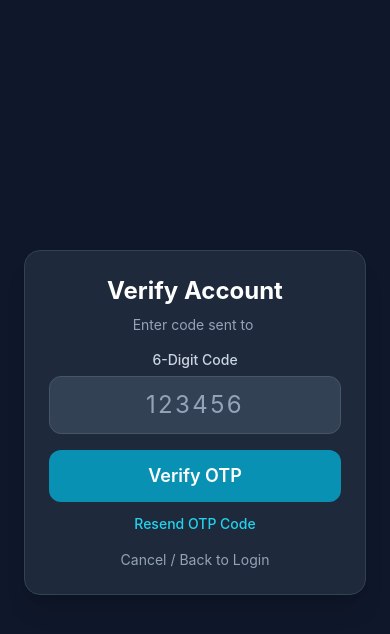
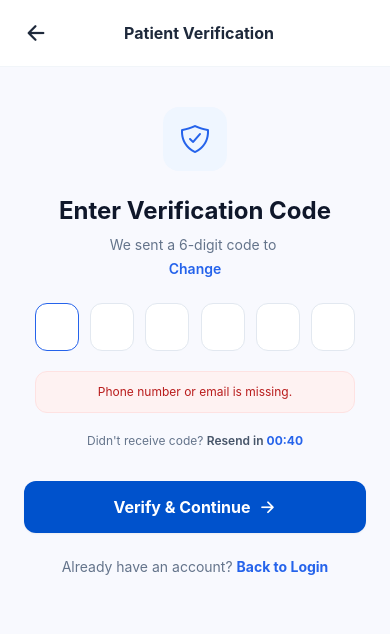
Before and after one commit to Rashmini-Kavindya/MediQueue, a React Native app in the folder mobile-app/: screen /Otp in a window 390 px wide. Shown: the top 634 px of the page. Built offline with nearby package versions, Linux system fonts and the light colour scheme; no server answers; what expo-web-browser would draw is missing.

Commit message:
feat(auth): handle OTP verification UI and timer logic

```diff
--- a/mobile-app/src/screens/auth/OtpScreen.jsx
+++ b/mobile-app/src/screens/auth/OtpScreen.jsx
@@ -1,98 +1,260 @@
-import React, { useState } from 'react';
-import { View, Text, TextInput, TouchableOpacity, ActivityIndicator, Alert } from 'react-native';
+import React, { useState, useRef, useEffect, useContext } from 'react';
+import {
+  View,
+  Text,
+  TextInput,
+  TouchableOpacity,
+  ActivityIndicator,
+} from 'react-native';
+import { SafeAreaView } from 'react-native-safe-area-context';
+import { Ionicons } from '@expo/vector-icons';
+import { useTranslation } from 'react-i18next';
 import api from '../../services/api';
+import { AuthContext } from '../../context/AuthContext';
+
+const RESEND_SECONDS = 45;
+const EMPTY_OTP = ['', '', '', '', '', ''];
 
 export default function OtpScreen({ route, navigation }) {
-  const { email, phone, debugOtp } = route.params || {};
-  const [otp, setOtp] = useState(debugOtp || '');
+  const { t } = useTranslation();
+  const { loginWithToken } = useContext(AuthContext);
+  const { phone, email, debugOtp, otpSent, sentTo: sentToParam, role } = route.params || {};
+
+  const [otp, setOtp] = useState(EMPTY_OTP);
+  const [focusedIndex, setFocusedIndex] = useState(0);
   const [loading, setLoading] = useState(false);
+  const [timer, setTimer] = useState(RESEND_SECONDS);
+  const [error, setError] = useState('');
+  const [devCode, setDevCode] = useState(debugOtp || '');
+  const [sentTo, setSentTo] = useState(sentToParam || '');
+  const inputRefs = useRef([]);
+  const initialRequestDone = useRef(false);
+  const submitting = useRef(false);
 
-  const handleVerifyOtp = async () => {
-    if (!otp || otp.length < 4) {
-      Alert.alert('Error', 'Please enter a valid OTP code');
+  const isCaregiver = role === 'caregiver';
+  const headerTitle = isCaregiver
+    ? t('caregiver_verification', 'Caregiver Verification')
+    : t('patient_verification', 'Patient Verification');
+
+  const formatPhoneNumber = (num) => {
+    if (!num) return '';
+    if (num.length >= 10) {
+      return `${num.slice(0, 3)} ${num.slice(3, 5)} •••• ${num.slice(-3)}`;
+    }
+    return num;
+  };
+
+  const maskEmail = (mail) => {
+    if (!mail || !mail.includes('@')) return '';
+    const [name, domain] = mail.split('@');
+    return `${name[0]}***@${domain}`;
+  };
+
+  const destination = sentTo || maskEmail(email) || formatPhoneNumber(phone);
+
+  const requestOtp = async () => {
+    const res = await api.post('/auth/send-otp', { email, phone });
+    setDevCode(res.data?.debugOtp || '');
+    if (res.data?.sentTo) setSentTo(res.data.sentTo);
+  };
+
+  useEffect(() => {
+    if (initialRequestDone.current) return;
+    initialRequestDone.current = true;
+
+    if (otpSent || debugOtp) return;
+
+    if (!phone && !email) {
+      setError(t('contact_missing', 'Phone number or email is missing.'));
       return;
     }
 
+    (async () => {
+      try {
+        await requestOtp();
+      } catch (err) {
+        setError(
+          err.response?.data?.message || t('resend_failed', 'Failed to send OTP code.')
+        );
+      }
+    })();
+  }, []);
+
+  useEffect(() => {
+    if (timer <= 0) return undefined;
+    const interval = setInterval(() => setTimer((prev) => prev - 1), 1000);
+    return () => clearInterval(interval);
+  }, [timer]);
+
+  const handleOtpChange = (value, index) => {
+    const digit = value.replace(/\D/g, '').slice(-1);
+    const newOtp = [...otp];
+    newOtp[index] = digit;
+    setOtp(newOtp);
+
+    if (digit && index < 5) {
+      inputRefs.current[index + 1]?.focus();
+    }
+  };
+
+  const handleKeyPress = (e, index) => {
+    if (e.nativeEvent.key === 'Backspace' && !otp[index] && index > 0) {
+      inputRefs.current[index - 1]?.focus();
+    }
+  };
+
+  const handleVerify = async () => {
+    if (submitting.current) return;
+    setError('');
+
+    const otpCode = otp.join('');
+    if (otpCode.length < 6) {
+      setError(t('enter_valid_code', 'Please enter a valid 6-digit verification code.'));
+      return;
+    }
+
+    submitting.current = true;
     setLoading(true);
     try {
-      const response = await api.post('/auth/verify-otp', {
-        email: email || undefined,
-        phone: phone || undefined,
-        otp
-      });
+      const res = await api.post('/auth/verify-otp', { email, phone, otp: otpCode });
 
-      if (response.data.success) {
-        Alert.alert('Verified!', 'Your account has been verified successfully. Please login.');
-        navigation.navigate('Login');
+      if (res.data?.success) {
+        const { token, user } = res.data.data;
+
+        // Exact match screen name 'SelectOpd'
+        navigation.navigate('SelectOpd', {
+          token,
+          user,
+          role
+        });
       }
-    } catch (error) {
-      console.log('OTP Error:', error.response?.data || error.message);
-      Alert.alert('Verification Failed', error.response?.data?.message || 'Invalid OTP code');
+    } catch (err) {
+      setError(err.response?.data?.message || t('invalid_otp', 'Invalid OTP code'));
     } finally {
+      submitting.current = false;
       setLoading(false);
     }
   };
 
-  const handleResendOtp = async () => {
+  const handleResend = async () => {
+    if (timer > 0) return;
+    setError('');
     try {
-      const res = await api.post('/auth/send-otp', { email, phone });
-      if (res.data.success) {
-        if (res.data.debugOtp) setOtp(res.data.debugOtp);
-        Alert.alert('OTP Sent', `New code sent! ${res.data.debugOtp ? `(Code: ${res.data.debugOtp})` : ''}`);
-      }
+      await requestOtp();
+      setTimer(RESEND_SECONDS);
+      setOtp(EMPTY_OTP);
+      inputRefs.current[0]?.focus();
     } catch (err) {
-      Alert.alert('Error', 'Failed to resend OTP');
+      setError(err.response?.data?.message || t('resend_failed', 'Failed to resend OTP code.'));
     }
   };
 
   return (
-    <View className="flex-1 bg-slate-900 justify-center items-center px-6">
-      <View className="w-full max-w-sm bg-slate-800 p-6 rounded-2xl border border-slate-700 shadow-xl">
-        <Text className="text-2xl font-bold text-white text-center mb-2">Verify Account</Text>
-        <Text className="text-sm text-slate-400 text-center mb-4">
-          Enter code sent to {email || phone}
+    <SafeAreaView className="flex-1 bg-[#F8F9FE]">
+      {/* Header */}
+      <View className="flex-row items-center justify-between px-5 py-4 bg-white border-b border-slate-100">
+        <TouchableOpacity onPress={() => navigation.goBack()} className="p-1">
+          <Ionicons name="arrow-back" size={24} color="#1E293B" />
+        </TouchableOpacity>
+        <Text className="text-base font-bold text-slate-800">{headerTitle}</Text>
+        <View className="w-6" />
+      </View>
+
+      <View className="flex-1 px-6 pt-10 justify-start items-center">
+        <View className="w-16 h-16 bg-blue-50 rounded-2xl justify-center items-center mb-6">
+          <Ionicons name="shield-checkmark-outline" size={32} color="#2563EB" />
+        </View>
+
+        <Text className="text-2xl font-bold text-slate-900 text-center mb-2">
+          {t('enter_code', 'Enter Verification Code')}
+        </Text>
+        <Text className="text-slate-500 text-sm text-center">
+          {t('code_sent_to', 'We sent a 6-digit code to')}{' '}
+          <Text className="font-bold text-slate-800">{destination}</Text>
         </Text>
 
-        {/* Debug Banner (Testing සඳහා පමණි) */}
-        {debugOtp && (
-          <View className="bg-cyan-900/40 border border-cyan-500/30 p-2 rounded-xl mb-4">
-            <Text className="text-cyan-300 text-xs text-center font-mono">
-              [DEBUG OTP]: {debugOtp}
+        <TouchableOpacity onPress={() => navigation.goBack()} className="mt-1 mb-6">
+          <Text className="text-sm font-semibold text-blue-600">{t('change', 'Change')}</Text>
+        </TouchableOpacity>
+
+        {!!devCode && (
+          <View className="bg-amber-50 border border-amber-100 rounded-xl px-4 py-2 mb-5">
+            <Text className="text-xs text-amber-800">
+              {t('dev_code', 'Dev code')}: <Text className="font-bold">{devCode}</Text>
             </Text>
           </View>
         )}
 
-        <Text className="text-slate-300 mb-2 font-medium text-center">6-Digit Code</Text>
-        <TextInput
-          className="bg-slate-700 text-white text-center text-2xl tracking-widest px-4 py-3 rounded-xl mb-4 border border-slate-600 focus:border-cyan-500"
-          placeholder="123456"
-          placeholderTextColor="#94a3b8"
-          value={otp}
-          onChangeText={setOtp}
-          keyboardType="number-pad"
-          maxLength={6}
-        />
+        {/* OTP boxes */}
+        <View className="flex-row justify-between w-full max-w-xs mb-5">
+          {otp.map((digit, index) => (
+            <TextInput
+              key={index}
+              ref={(el) => (inputRefs.current[index] = el)}
+              className="w-11 h-12 bg-white rounded-xl text-center text-lg font-bold text-slate-800"
+              style={{
+                borderWidth: 1.5,
+                borderColor: focusedIndex === index ? '#2563EB' : '#E2E8F0',
+              }}
+              keyboardType="number-pad"
+              maxLength={1}
+              value={digit}
+              onFocus={() => setFocusedIndex(index)}
+              onChangeText={(val) => handleOtpChange(val, index)}
+              onKeyPress={(e) => handleKeyPress(e, index)}
+            />
+          ))}
+        </View>
 
+        {/* Inline error */}
+        {!!error && (
+          <View className="bg-red-50 border border-red-100 rounded-xl p-3 mb-5 w-full max-w-xs">
+            <Text className="text-xs text-red-700 text-center">{error}</Text>
+          </View>
+        )}
+
+        {/* Resend */}
+        <View className="flex-row items-center mb-8">
+          <Text className="text-xs text-slate-500">{t('didnt_receive', "Didn't receive code?")} </Text>
+          {timer > 0 ? (
+            <Text className="text-xs font-semibold text-slate-600">
+              {t('resend_in', 'Resend in')}{' '}
+              <Text className="text-blue-600 font-bold">00:{timer < 10 ? `0${timer}` : timer}</Text>
+            </Text>
+          ) : (
+            <TouchableOpacity onPress={handleResend}>
+              <Text className="text-xs font-bold text-blue-600">{t('resend_code', 'Resend Code')}</Text>
+            </TouchableOpacity>
+          )}
+        </View>
+
+        {/* Verify */}
         <TouchableOpacity
-          className="bg-cyan-600 py-3 rounded-xl items-center mb-3 active:bg-cyan-700"
-          onPress={handleVerifyOtp}
+          activeOpacity={0.8}
+          onPress={handleVerify}
           disabled={loading}
+          className="w-full bg-[#0052CC] py-3.5 rounded-xl flex-row items-center justify-center shadow-sm"
+          style={{ opacity: loading ? 0.7 : 1 }}
         >
           {loading ? (
-            <ActivityIndicator color="#fff" />
+            <ActivityIndicator color="#FFFFFF" />
           ) : (
-            <Text className="text-white font-semibold text-lg">Verify OTP</Text>
+            <>
+              <Text className="text-white font-bold text-base mr-2">
+                {t('verify_continue', 'Verify & Continue')}
+              </Text>
+              <Ionicons name="arrow-forward" size={18} color="#FFFFFF" />
+            </>
           )}
         </TouchableOpacity>
 
-        <TouchableOpacity onPress={handleResendOtp} className="mb-4">
-          <Text className="text-cyan-400 text-center text-sm font-medium">Resend OTP Code</Text>
-        </TouchableOpacity>
-
-        <TouchableOpacity onPress={() => navigation.navigate('Login')}>
-          <Text className="text-slate-400 text-center text-sm">Cancel / Back to Login</Text>
+        <TouchableOpacity onPress={() => navigation.navigate('Login', { role })} className="mt-6">
+          <Text className="text-sm text-slate-500">
+            {t('already_have_account', 'Already have an account?')}{' '}
+            <Text className="font-bold text-blue-600">{t('back_to_login', 'Back to Login')}</Text>
+          </Text>
         </TouchableOpacity>
       </View>
-    </View>
+    </SafeAreaView>
   );
 }
```
